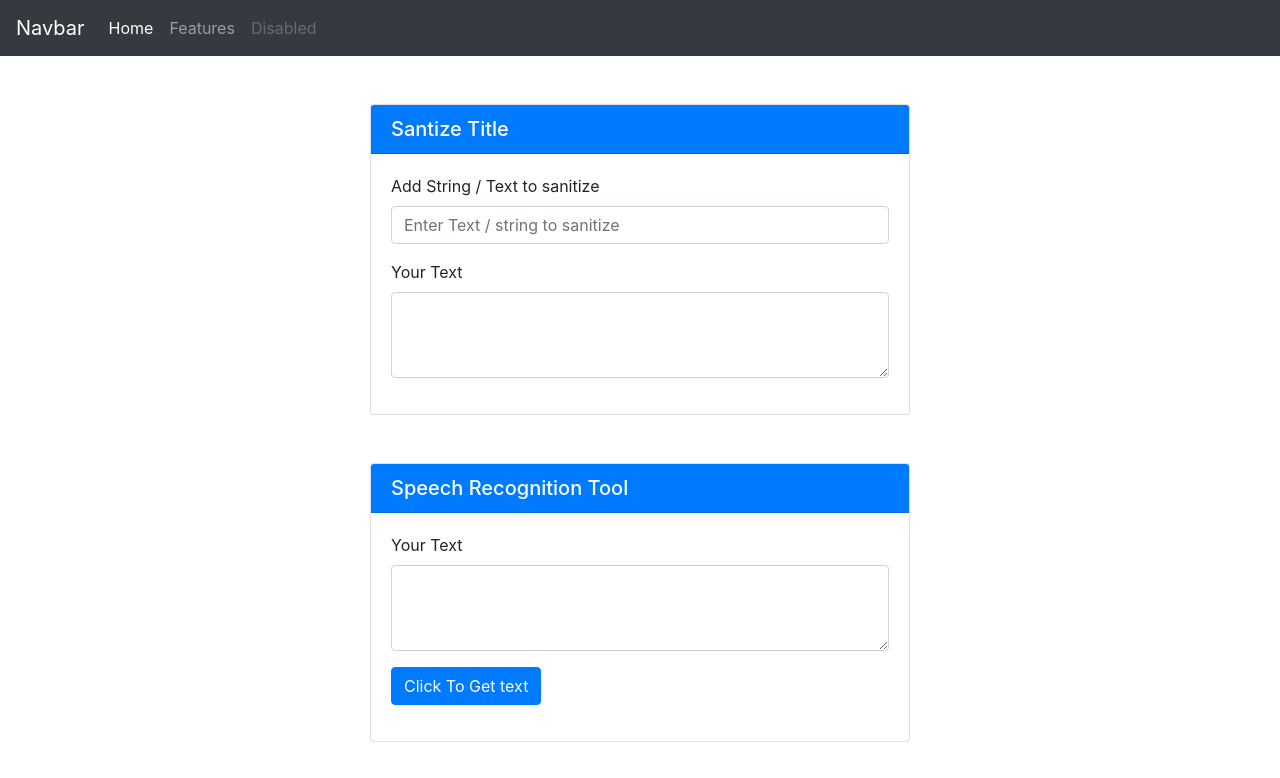
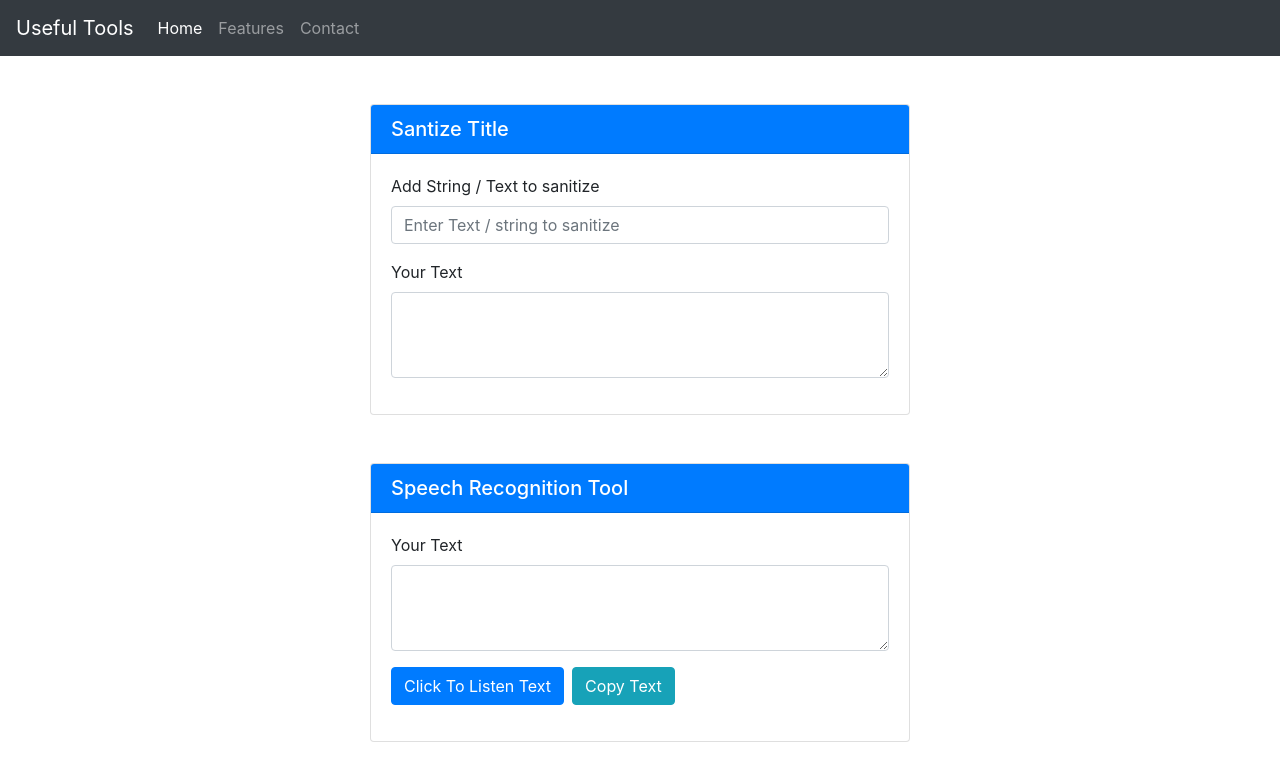
Before and after one commit to vanpariyar/useful-tools, a React (Create React App) app: page / in a window 1280 px wide. Shown: the top 778 px of the page. Built offline with nearby package versions, Linux system fonts and the light colour scheme.

Commit message:
final Change

```diff
--- a/src/components/navbar.js
+++ b/src/components/navbar.js
@@ -4,7 +4,7 @@ export default function Navbar() {
     const [menuStatus, setMenuStatus] = useState(0);
     return (
         <nav className="navbar navbar-expand-lg navbar-dark bg-dark">
-            <a href="./" className="navbar-brand">Navbar</a>
+            <a href="./" className="navbar-brand">Useful Tools</a>
             <button
                 className="navbar-toggler"
                 type="button"
@@ -23,7 +23,7 @@ export default function Navbar() {
                     <a href="https://github.com/vanpariyar/useful-tools/" className="nav-link" >Features</a>
                 </li>
                 <li className="nav-item">
-                    <a href="#never" className="nav-link disabled">Disabled</a>
+                    <a href="https://vanpariyar.github.io/about/" target="_blank" rel="noopener noreferrer" className="nav-link">Contact</a>
                 </li>
                 </ul>
             </div>
--- a/src/components/speechRecognitionTool.js
+++ b/src/components/speechRecognitionTool.js
@@ -13,7 +13,7 @@ export default function SpeechRecognitionTool() {
 
         recognition.onresult = function(event) {
             // console.log('You said: ', event.results[0][0].transcript);
-            setText(event.results[0][0].transcript);
+            setText( text+" "+event.results[0][0].transcript);
         };
     }
 
@@ -37,9 +37,15 @@ export default function SpeechRecognitionTool() {
                         className="btn btn-primary"
                         onClick={ handleSpeech }
                         >
-                        Click To Get text
+                        Click To Listen Text
                     </button>
 
+                    <button
+                        className="btn btn-info ml-2"
+                        onClick={() =>  navigator.clipboard.writeText(text)}
+                        >
+                        Copy Text
+                    </button>
                 </div>
             </div>
         </div>
```
